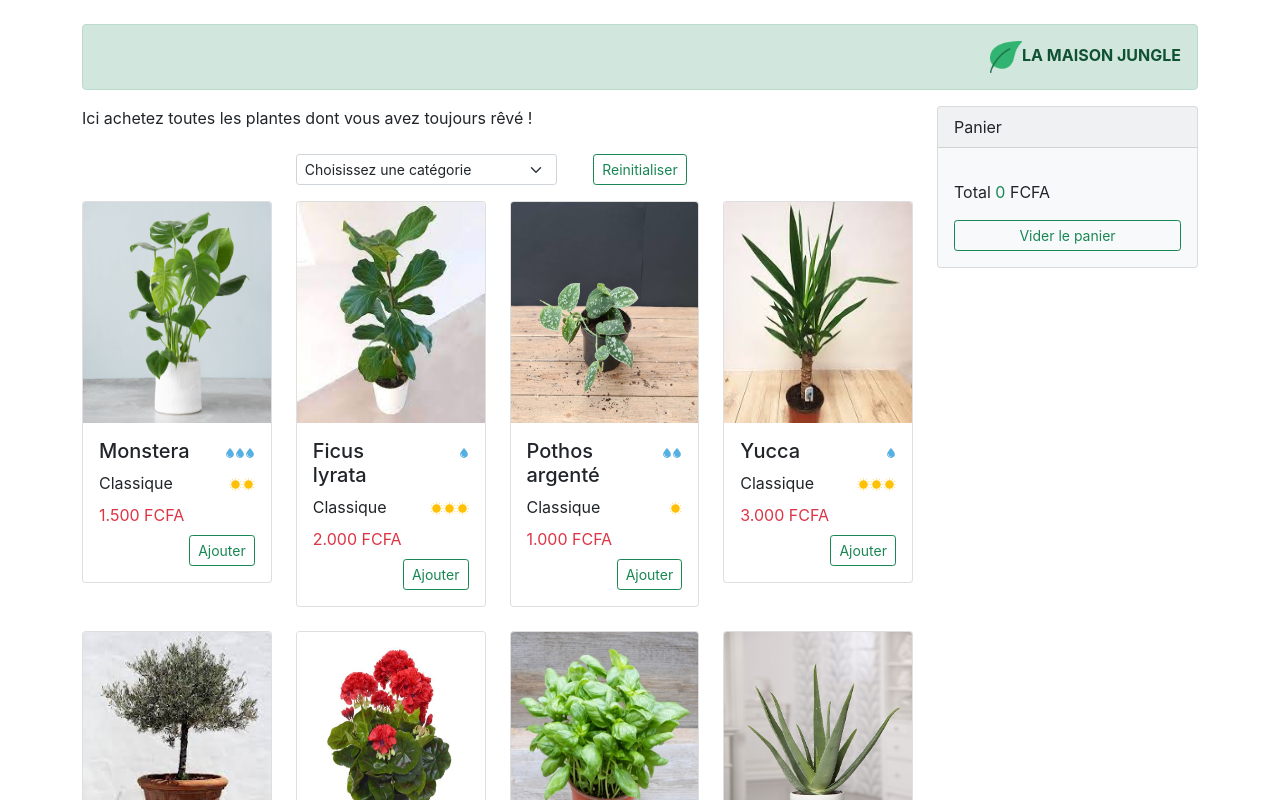
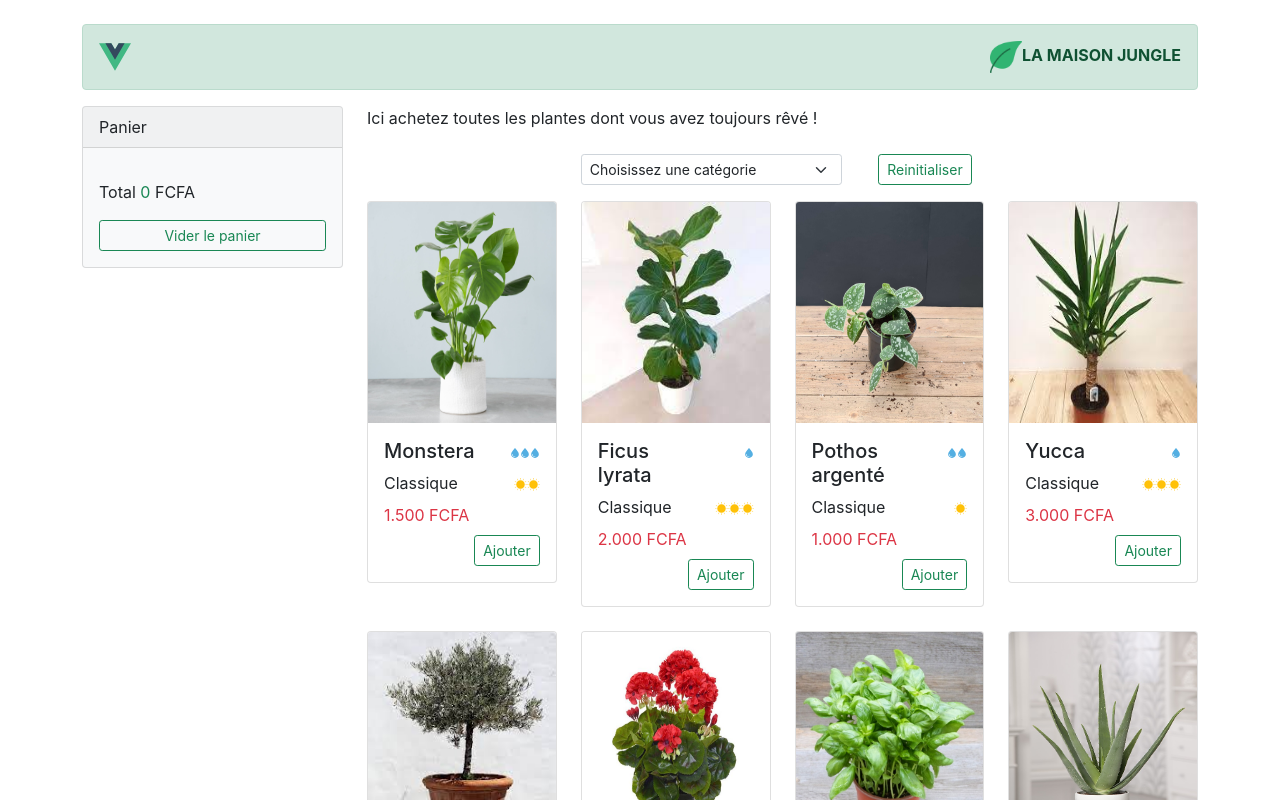
Before and after one commit to benjaminAMOUZOU/la-maison-jungle-vue, a Vue app: page / in a window 1280 px wide. Shown: the top 800 px of the page. Built offline with nearby package versions, Linux system fonts and the light colour scheme.

Commit message:
Logo de vue pour une distinction visuelle

```diff
--- a/src/App.vue
+++ b/src/App.vue
@@ -31,8 +31,8 @@ export default {
 <template>
     <Header />
     <div className="row">
+        <Cart :cart="cart" @clear-cart="clearCart()" :total="total" />
         <ShoppingList :cart="cart" @update-cart="(cart) => updateCart(cart)" />
-        <Cart :cart="cart" @clear-cart="clearCart()" :total = "total"/>
     </div>
     <Footer />
 </template>
--- a/src/components/Header.vue
+++ b/src/components/Header.vue
@@ -1,11 +1,14 @@
 <script>
 import image from "../assets/logo.png"
+import vue from "../assets/vue.svg"
 
 export default {
-    data(){
+    data() {
         return {
             title: "LA MAISON JUNGLE",
-            logo: image
+            logo: image,
+            vue: vue,
+
         }
     }
 }
@@ -15,9 +18,14 @@ export default {
     <div class="row pt-4">
         <div class="col-lg-12">
             <div class="alert alert-success">
-                <div class="text-end">
-                    <img :src="logo" alt="Logo" class="logo" />
-                    <span className="fw-bold">{{title}}</span>
+                <div class="d-flex justify-content-between">
+                    <div>
+                        <img :src="vue" alt="logo vue" class="logo" />
+                    </div>
+                    <div>
+                        <img :src="logo" alt="Logo" class="logo" />
+                        <span className="fw-bold">{{ title }}</span>
+                    </div>
                 </div>
             </div>
         </div>
@@ -25,7 +33,7 @@ export default {
 </template>
 
 <style scoped>
-.logo{
+.logo {
     width: 32px;
     height: 32px;
 }
```
Also changed, not shown: src/assets/vue.svg (added), 1 other file (tests, documents, lock files or other folders).
